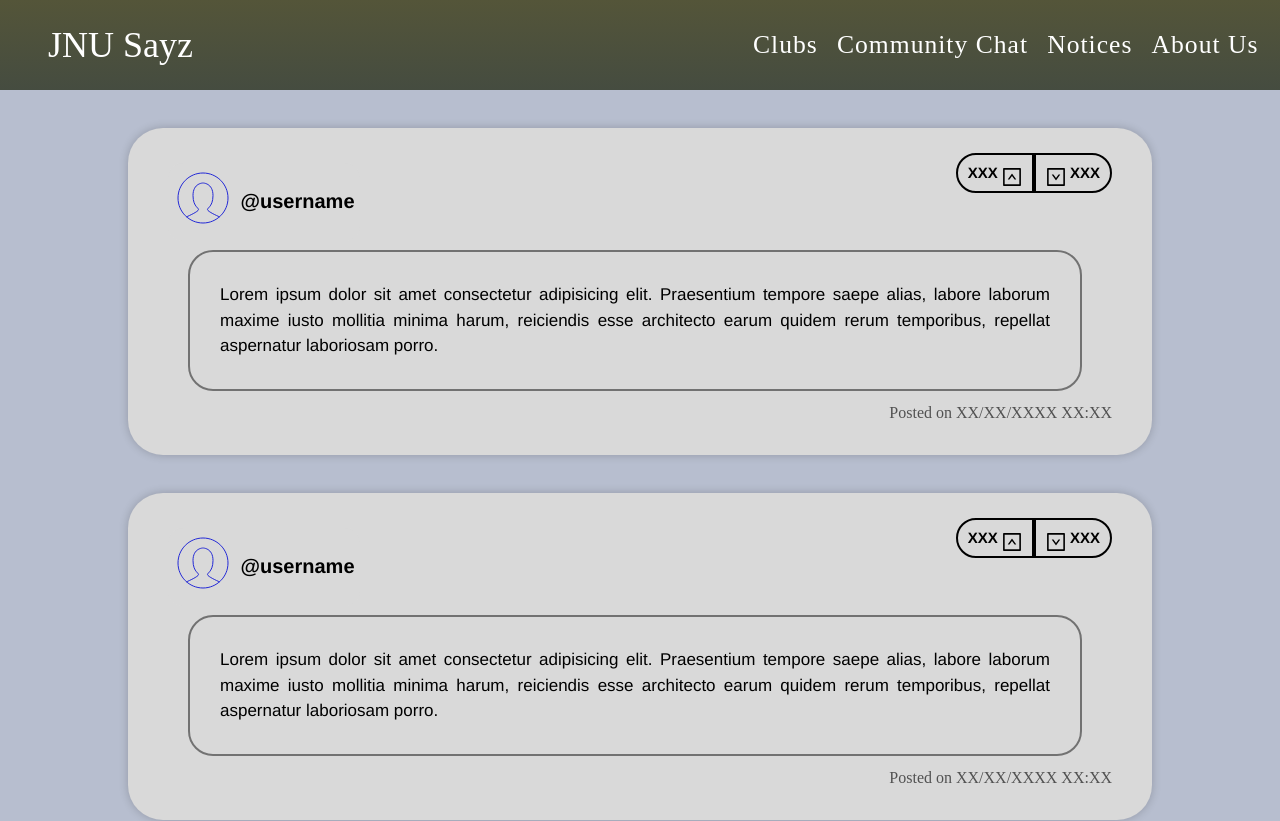
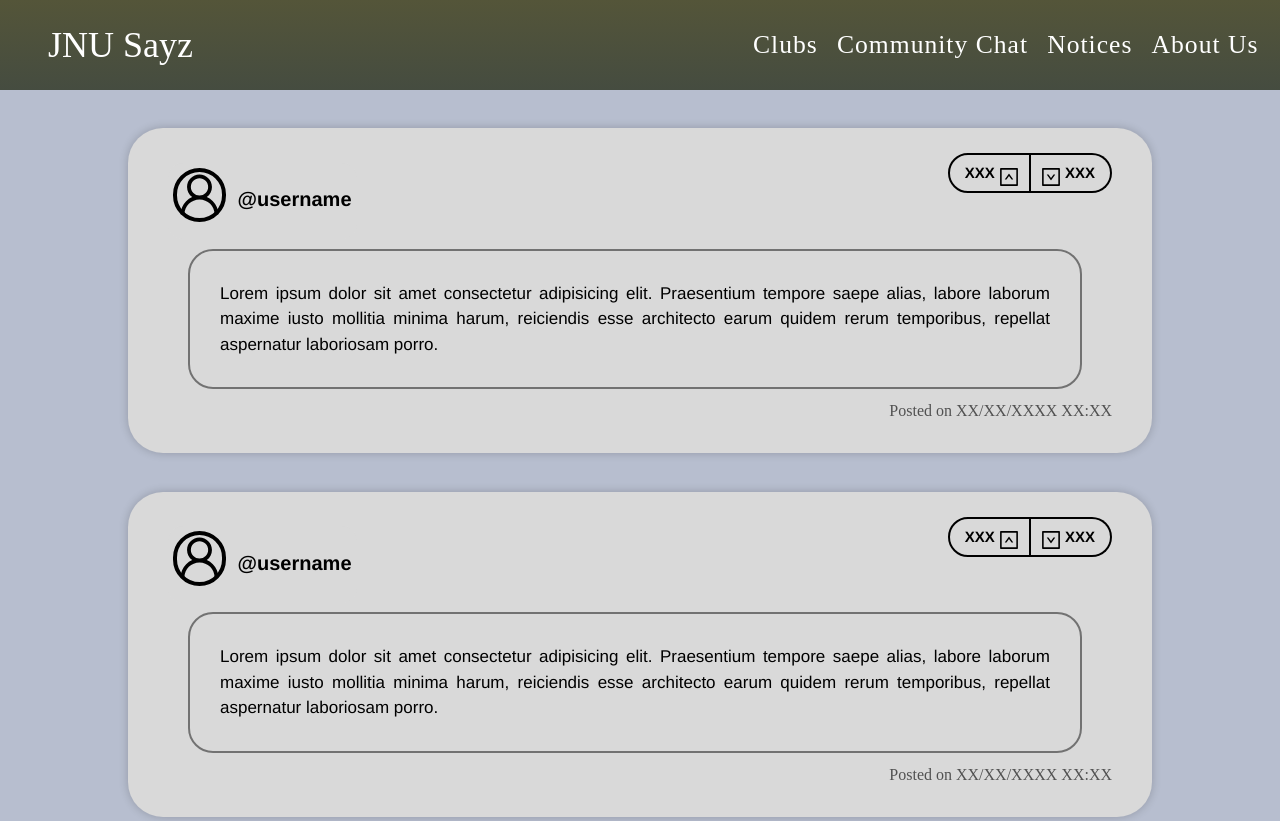
Before and after one commit to dsangule/web-feb, a Next.js app: page /chat in a window 1280 px wide. Shown: the top 821 px of the page. Built offline with nearby package versions, Linux system fonts and the light colour scheme; a web font is replaced by a local one.

Commit message:
debugged images issue

```diff
--- a/src/components/About/index.jsx
+++ b/src/components/About/index.jsx
@@ -17,7 +17,7 @@ function About() {
       style={{paddingBottom: "29px"}}>
           <Image src={'/Au_LN.svg'} width={48} height={48} className="mx-4 max-w-[20%]" />
           <Image src={'/Au_IN.svg'} width={48} height={48} className="mx-4 max-w-[20%]" />
-          <Image src={'/AU_DC.svg'} width={48} height={48} className="mx-4 max-w-[20%]" />
+          <Image src={'/Au_DC.svg'} width={48} height={48} className="mx-4 max-w-[20%]" />
         </div>
       </div>
     </div>
--- a/src/components/Chat/Blog.jsx
+++ b/src/components/Chat/Blog.jsx
@@ -1,5 +1,5 @@
 import React from 'react'
-import { UpSquareOutlined, DownSquareOutlined } from '@ant-design/icons';
+import { UpSquareOutlined, DownSquareOutlined, UserOutlined } from '@ant-design/icons';
 import Image from 'next/image';
 
 
@@ -21,7 +21,6 @@ function Blog({}) {
         textAlign: "bottom",
       }}>
         <div className="h-fit font-arimo font-bold flex items-end" style={{
-
           margin: "1%",
           backgroundColor: "#D9D9D9",
           paddingBottom: "25px",
@@ -30,9 +29,10 @@ function Blog({}) {
           paddingRight: "5px",
           borderRadius: '15px',
           fontSize: '20px',
-
         }}>
-          <Image src={"/user.svg"} height={60} width={60} className="mr-2 -mb-3" />
+          <div className="border-[4px] mr-3 -mb-2 rounded-full border-black">
+            <UserOutlined style={{fontSize: "45px"}} />
+          </div>
           @username
         </div>
         <div className="flex h-[40px]">
@@ -40,7 +40,7 @@ function Blog({}) {
             display: "flex",
             backgroundColor: "#D9D9D9",
             paddingTop: "7px",
-            paddingLeft: "10px",
+            paddingLeft: "15px",
             paddingRight: "10px",
             border: '2px solid #000000',
             borderRadius: '20px 0px 0px 20px',
@@ -53,8 +53,9 @@ function Blog({}) {
             backgroundColor: "#D9D9D9",
             paddingTop: "7px",
             paddingLeft: "10px",
-            paddingRight: "10px",
+            paddingRight: "15px",
             border: '2px solid #000000',
+            borderLeft: '1px',
             borderRadius: '0px 20px 20px 0px',
             fontSize: '15px',
           }}>
```
